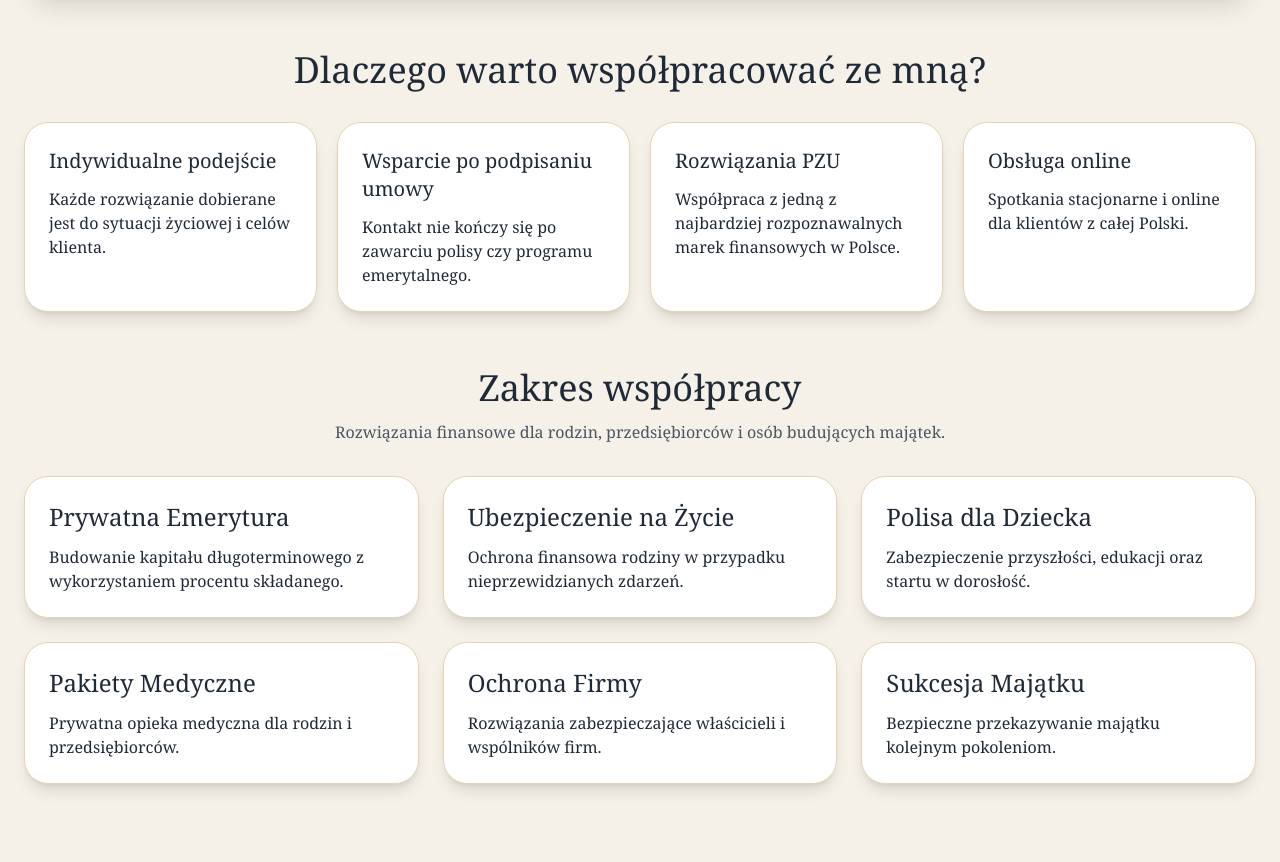
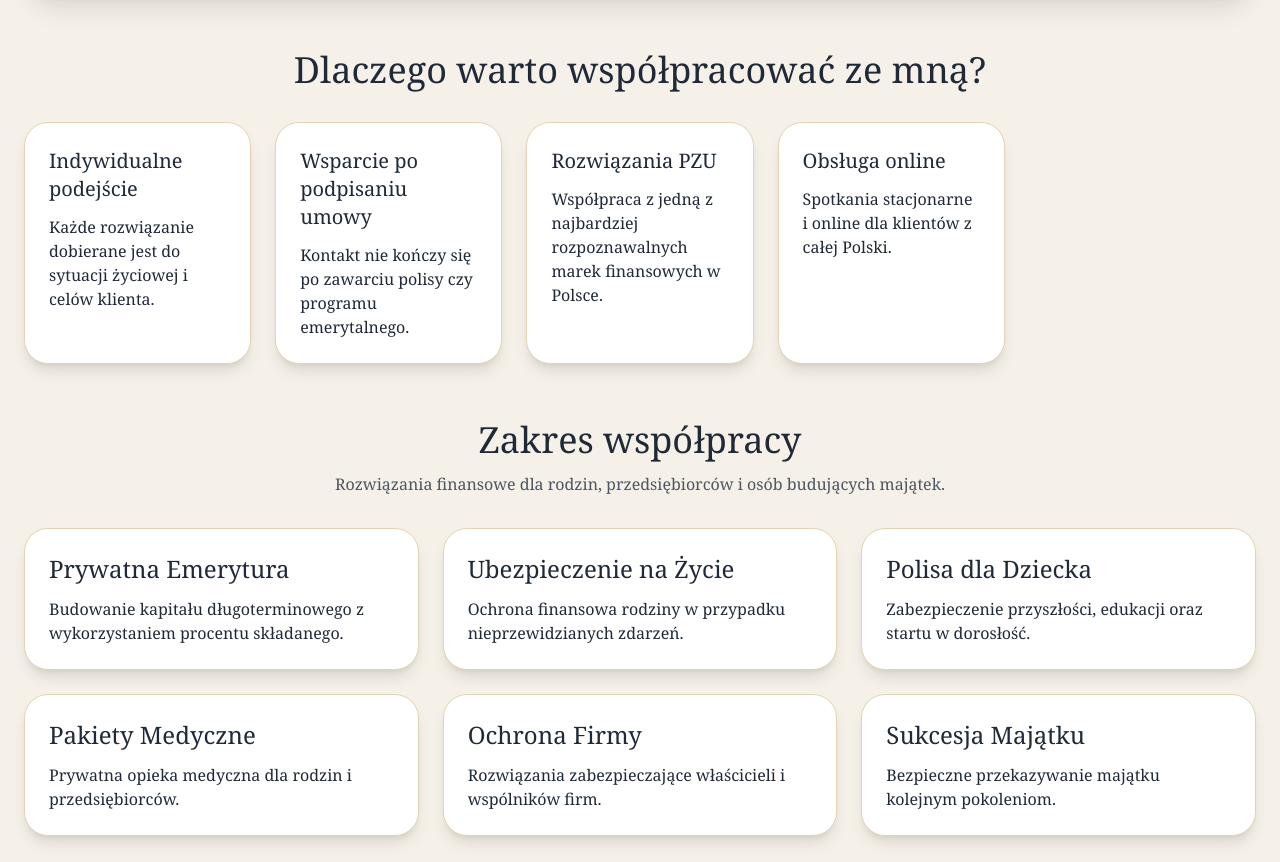
Before and after one commit to Angon777/Agprivate.pl, a Next.js app in the folder agprivate-site/: page / in a window 1280 px wide. Shown: the part 1480-2342 px from the top of the page. Built offline with nearby package versions, Linux system fonts and the light colour scheme.

Commit message:
Update page.js

```diff
--- a/agprivate-site/app/page.js
+++ b/agprivate-site/app/page.js
@@ -357,7 +357,7 @@
 
         </div>
 
-        <div className="grid md:grid-cols-2 lg:grid-cols-4 gap-5">
+        <div className="grid md:grid-cols-2 lg:grid-cols-5 gap-6">
 
           <div className="bg-white p-6 rounded-3xl border border-[#e4d4b4] shadow-lg">
 
```
